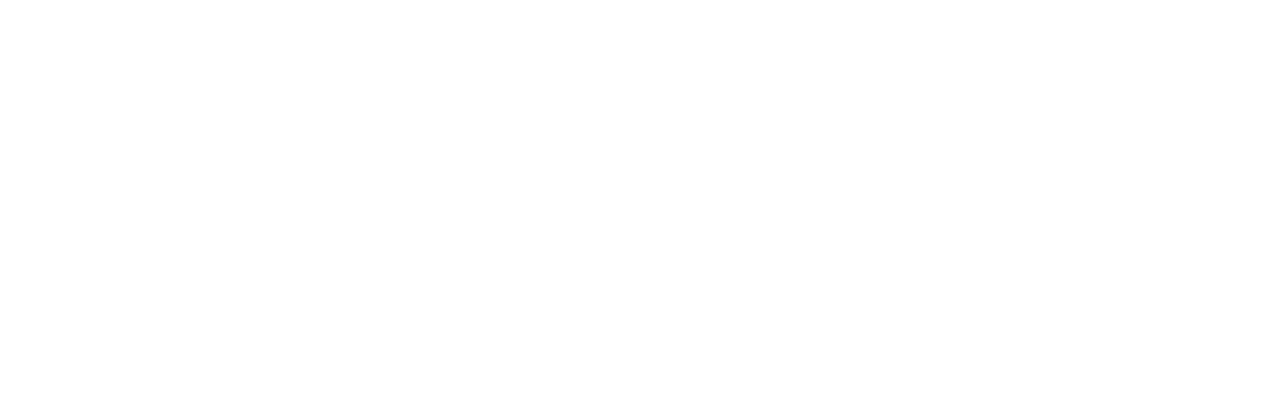
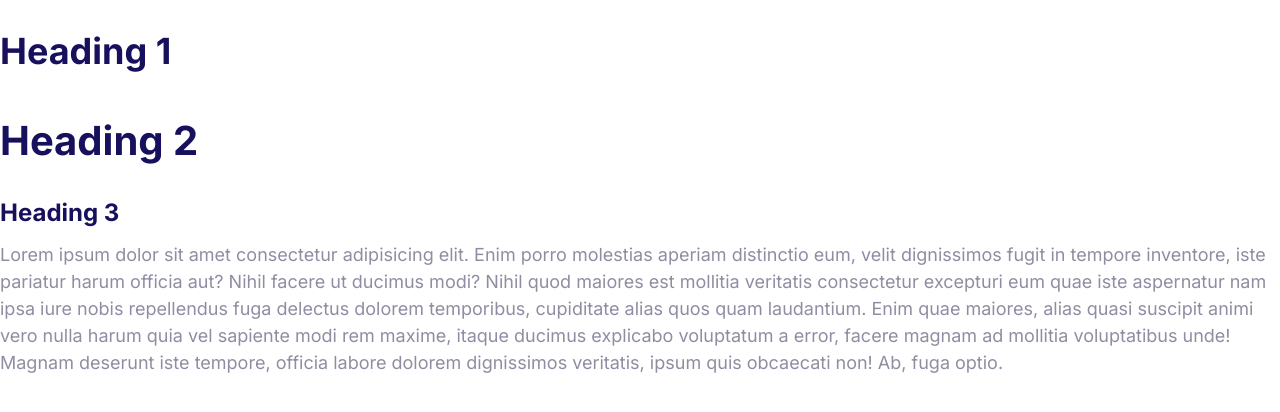
Before and after one commit to methzen/MOSHIFY, a plain HTML site: page index.html in a window 1280 px wide. Drawn offline with Linux system fonts and the light colour scheme.

Commit message:
Define the styles for the fonts.

```diff
--- a/css/styles.css
+++ b/css/styles.css
@@ -5,3 +5,49 @@
     --color-headings: #17105c;
     --color-body: #908da2;
 }
+
+html{
+    font-size: 62.5%;
+}
+body {
+    font-family: Inter, Arial, Helvetica, sans-serif;
+    font-size: 2.4rem;
+    line-height: 1.5;
+    color: var(--color-body);
+}
+
+h1, h2, h3, h4, h5, h6{
+    color: var(--color-headings);
+    margin-bottom: 1rem;
+}
+
+h1{
+    font-size: 7rem;
+}
+h2{
+    font-size: 4rem;
+}
+h3{
+    font-size: 3rem;
+}
+
+p{
+    margin-top: 0;
+}
+
+@media screen and (min-width: 1024px) {
+    body{
+        font-size: 1.8rem;
+    }
+
+    h1{
+    font-size: 8rem;
+}
+h2{
+    font-size: 4rem;
+}
+h3{
+    font-size: 2.4rem;
+}
+
+}
--- a/index.html
+++ b/index.html
@@ -4,11 +4,18 @@
     <meta charset="UTF-8">
     <meta http-equiv="X-UA-Compatible" content="IE=edge">
     <meta name="viewport" content="width=device-width, initial-scale=1.0">
+    <link rel="preconnect" href="https://fonts.googleapis.com">
+<link rel="preconnect" href="https://fonts.gstatic.com" crossorigin>
+<link href="https://fonts.googleapis.com/css2?family=Inter:wght@400;500;600;700&display=swap" rel="stylesheet">
+
     <link rel="stylesheet" href="css/styles.css">
     <link rel="stylesheet" href="css/normalize.css">
     <title>Document</title>
 </head>
 <body>
-
+    <h1>Heading 1</h1>
+    <h2>Heading 2</h2>
+    <h3>Heading 3</h3>
+    <p>Lorem ipsum dolor sit amet consectetur adipisicing elit. Enim porro molestias aperiam distinctio eum, velit dignissimos fugit in tempore inventore, iste pariatur harum officia aut? Nihil facere ut ducimus modi? Nihil quod maiores est mollitia veritatis consectetur excepturi eum quae iste aspernatur nam ipsa iure nobis repellendus fuga delectus dolorem temporibus, cupiditate alias quos quam laudantium. Enim quae maiores, alias quasi suscipit animi vero nulla harum quia vel sapiente modi rem maxime, itaque ducimus explicabo voluptatum a error, facere magnam ad mollitia voluptatibus unde! Magnam deserunt iste tempore, officia labore dolorem dignissimos veritatis, ipsum quis obcaecati non! Ab, fuga optio.</p>
 </body>
 </html>
```
